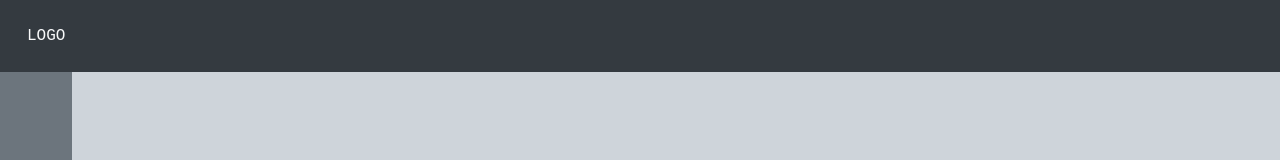
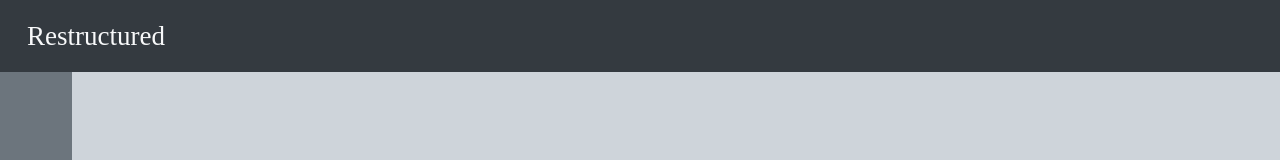
Before and after one commit to mfaria-tech/restructured, a Next.js app: page / in a window 1280 px wide. Shown: the top 160 px of the page. Built offline with nearby package versions, Linux system fonts and the light colour scheme; a web font is replaced by a local one.

Commit message:
feat(header): Update logotype in header

```diff
--- a/src/components/header.tsx
+++ b/src/components/header.tsx
@@ -3,7 +3,7 @@ import styles from "../../style/global.module.css"
 export default function Header() {
   return (
     <header className={styles.header}>
-      <>LOGO</>
+      <div className={styles.logo}>Restructured</div>
       <></>
     </header>
   )
--- a/style/global.module.css
+++ b/style/global.module.css
@@ -47,6 +47,11 @@
   grid-row: 1;
   background-color: var(--color-header);
   color: var(--color-neutral-0);
+}
+
+.header .logo {
+  font-size: var(--font-size-h5);
+  font-family: "Major Mono Display";
 }
 
 
```
